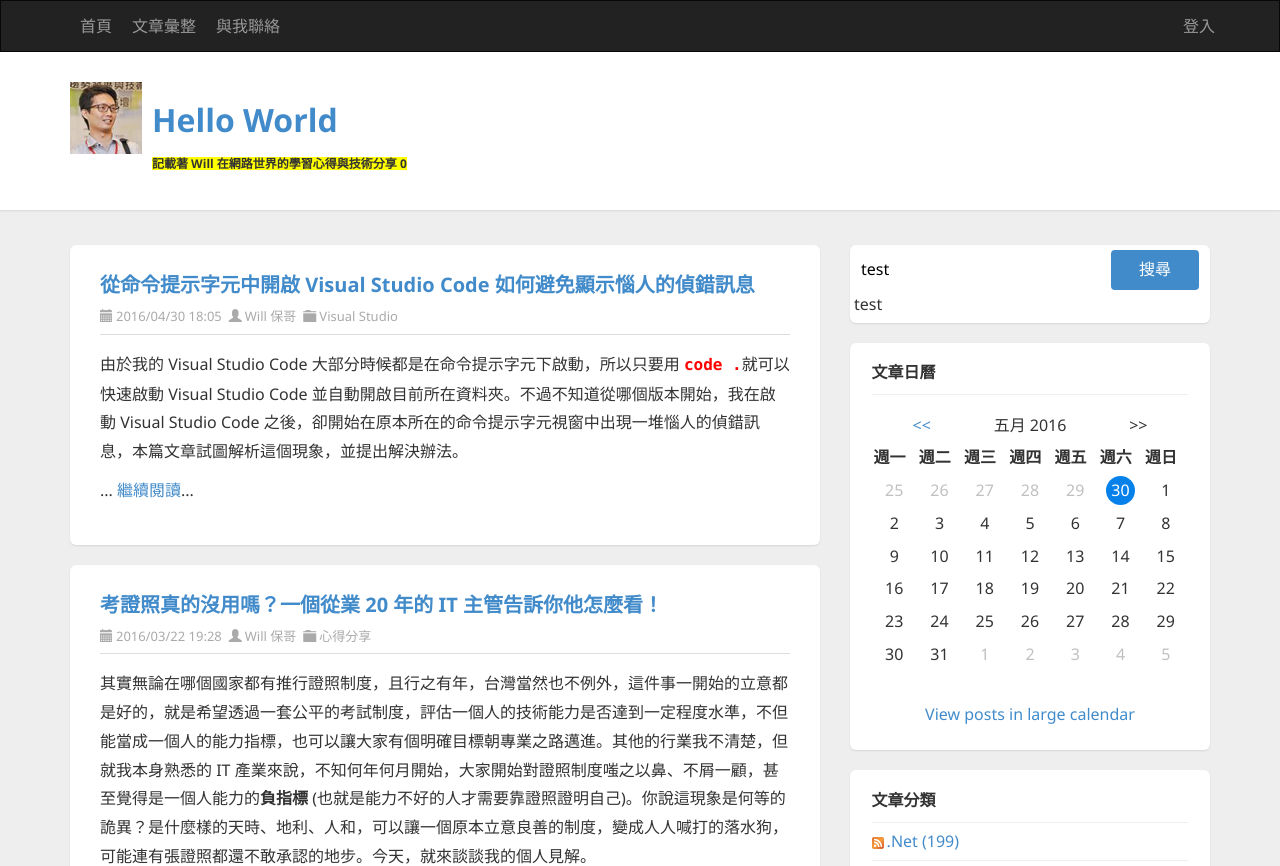
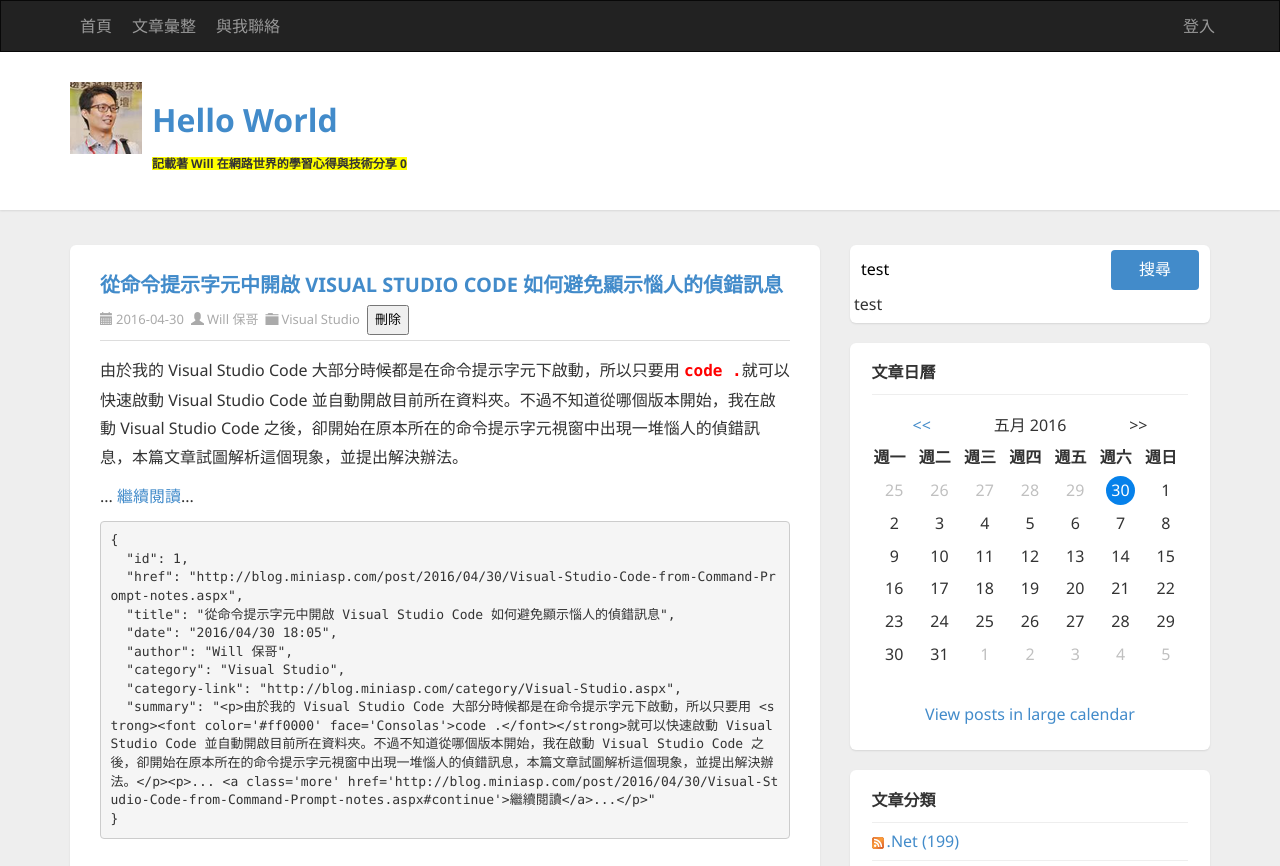
Before and after one commit to coolrare/CTBCAngular4Demo, an Angular app: page / in a window 1280 px wide. Shown: the top 866 px of the page. Built offline with nearby package versions, Linux system fonts and the light colour scheme.

Commit message:
示範 Angular 元件通訊：@Output()

```diff
--- a/src/app/app.component.html
+++ b/src/app/app.component.html
@@ -8,7 +8,7 @@
             <div id="ctl00_cphBody_PostList1_posts" class="posts">
 
                 <!-- Article START-->
-                <app-article *ngFor="let item of data" [item]="item"></app-article>
+                <app-article *ngFor="let item of data" [item]="item" (delete)="doDelete($event)"></app-article>
                 <!-- Article END-->
 
             </div>
--- a/src/app/app.component.ts
+++ b/src/app/app.component.ts
@@ -15,6 +15,11 @@ export class AppComponent {
 
   Show(tHeader) {
     console.log(tHeader);
+  }
+
+  doDelete(item) {
+    let idx = this.data.indexOf(item);
+    this.data.splice(idx, 1);
   }
 
   data = [
--- a/src/app/article/article.component.html
+++ b/src/app/article/article.component.html
@@ -2,15 +2,17 @@
     <header class="post-header">
         <h2 class="post-title">
             <a [href]="item.href">
-            {{ item.title }}
+            {{ item.title | uppercase }}
           </a>
         </h2>
         <div class="post-info clearfix">
-            <span class="post-date"><i class="glyphicon glyphicon-calendar"></i>{{ item.date }}</span>
+            <span class="post-date"><i class="glyphicon glyphicon-calendar"></i>{{ item.date | date:'yyyy-MM-dd' }}</span>
             <span class="post-author"><i class="glyphicon glyphicon-user"></i><a href="">{{ item.author }}</a></span>
             <span class="post-category"><i class="glyphicon glyphicon-folder-close"></i><a [href]="item['category-link']">{{ item.category }}</a></span>
+            <input type="button" value="刪除" (click)="doDelete()">
         </div>
     </header>
     <section class="post-body text" [innerHTML]="item.summary">
     </section>
+    <pre>{{ item | json }}</pre>
 </article>
--- a/src/app/article/article.component.ts
+++ b/src/app/article/article.component.ts
@@ -1,4 +1,4 @@
-import { Component, OnInit, Input } from '@angular/core';
+import { Component, OnInit, Input, Output, EventEmitter } from '@angular/core';
 
 @Component({
   selector: 'app-article',
@@ -10,9 +10,16 @@ export class ArticleComponent implements OnInit {
   @Input()
   item;
 
+  @Output()
+  delete = new EventEmitter<any>();
+
   constructor() { }
 
   ngOnInit() {
   }
 
+  doDelete() {
+    this.delete.emit(this.item);
+  }
+
 }
```
